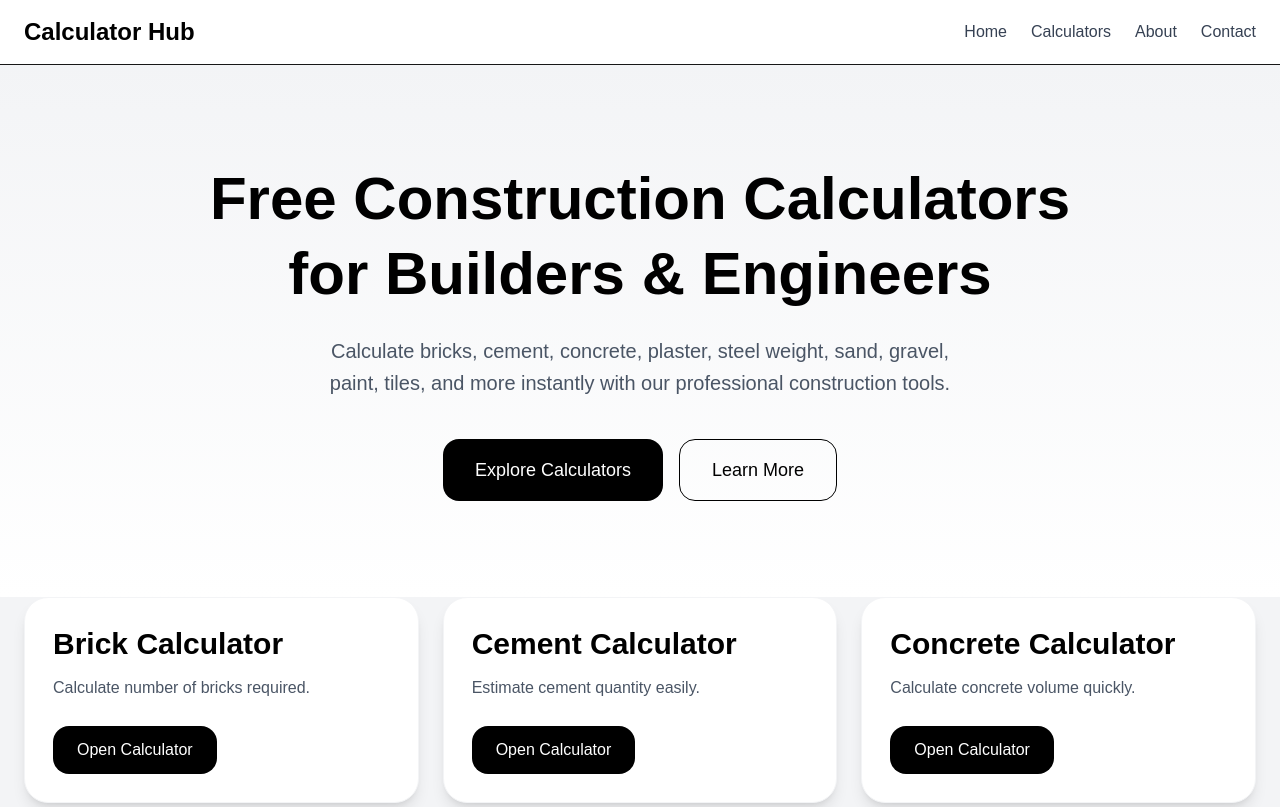
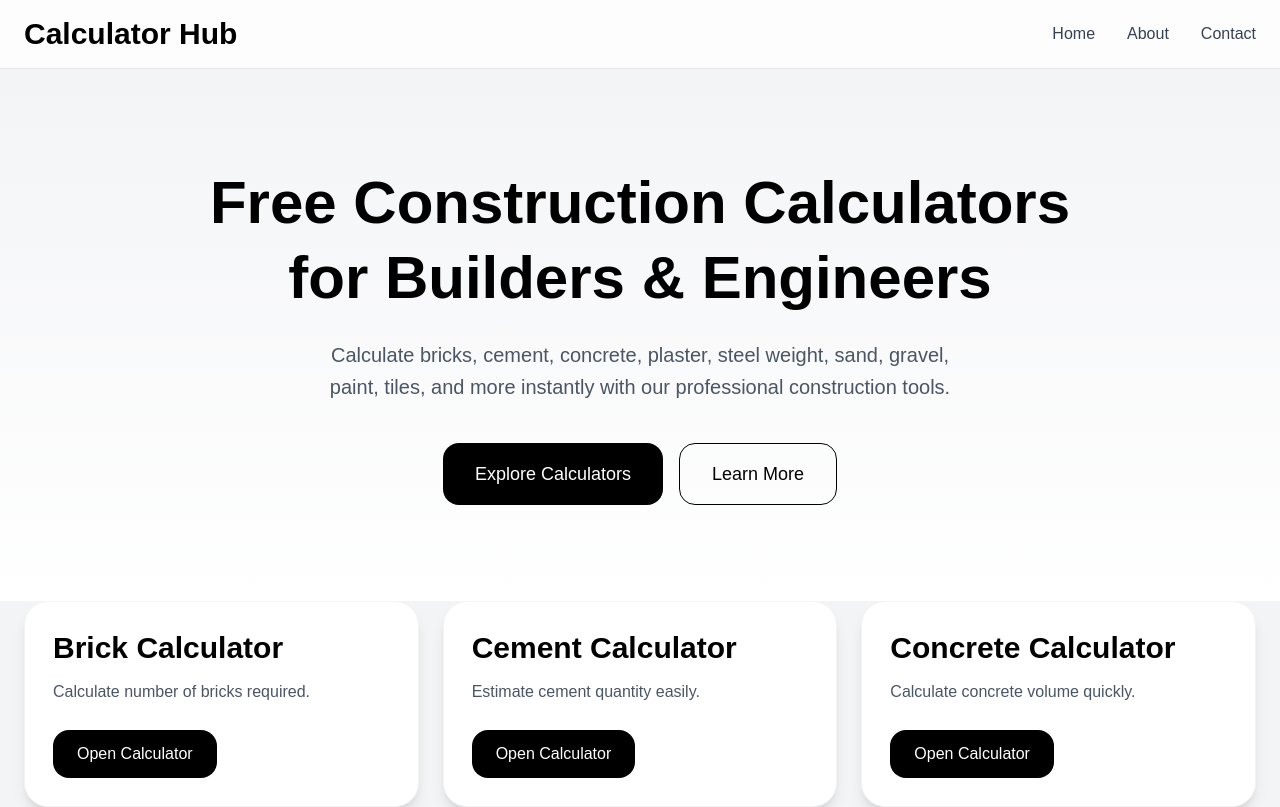
Before and after one commit to payadav142-rgb/calhub, a Next.js app: page / in a window 1280 px wide. Shown: the top 807 px of the page. Built offline with nearby package versions, Linux system fonts and the light colour scheme.

Commit message:
Improved navbar UI

```diff
--- a/app/components/Navbar.tsx
+++ b/app/components/Navbar.tsx
@@ -1,21 +1,37 @@
 import Link from "next/link";
+
 export default function Navbar() {
   return (
-    <nav className="flex items-center justify-between border-b bg-white px-6 py-4">
-      <Link
-        href="/"
-        className="text-2xl font-bold text-black"
-      >
-        Calculator Hub
-      </Link>
+    <nav className="sticky top-0 z-50 border-b border-gray-200 bg-white/80 backdrop-blur-lg">
+      <div className="mx-auto flex max-w-7xl items-center justify-between px-6 py-4">
+        <Link href="/">
+          <h1 className="text-3xl font-extrabold text-black">
+            Calculator Hub
+          </h1>
+        </Link>
 
-      <div className="flex gap-6 text-gray-700">
-        <Link href="/">Home</Link>
-        <Link href="/brick-calculator">
-          Calculators
-        </Link>
-        <Link href="/about">About</Link>
-        <Link href="/contact">Contact</Link>
+        <div className="hidden gap-8 md:flex">
+          <Link
+            href="/"
+            className="font-medium text-gray-700 transition hover:text-black"
+          >
+            Home
+          </Link>
+
+          <Link
+            href="/about"
+            className="font-medium text-gray-700 transition hover:text-black"
+          >
+            About
+          </Link>
+
+          <Link
+            href="/contact"
+            className="font-medium text-gray-700 transition hover:text-black"
+          >
+            Contact
+          </Link>
+        </div>
       </div>
     </nav>
   );
```
